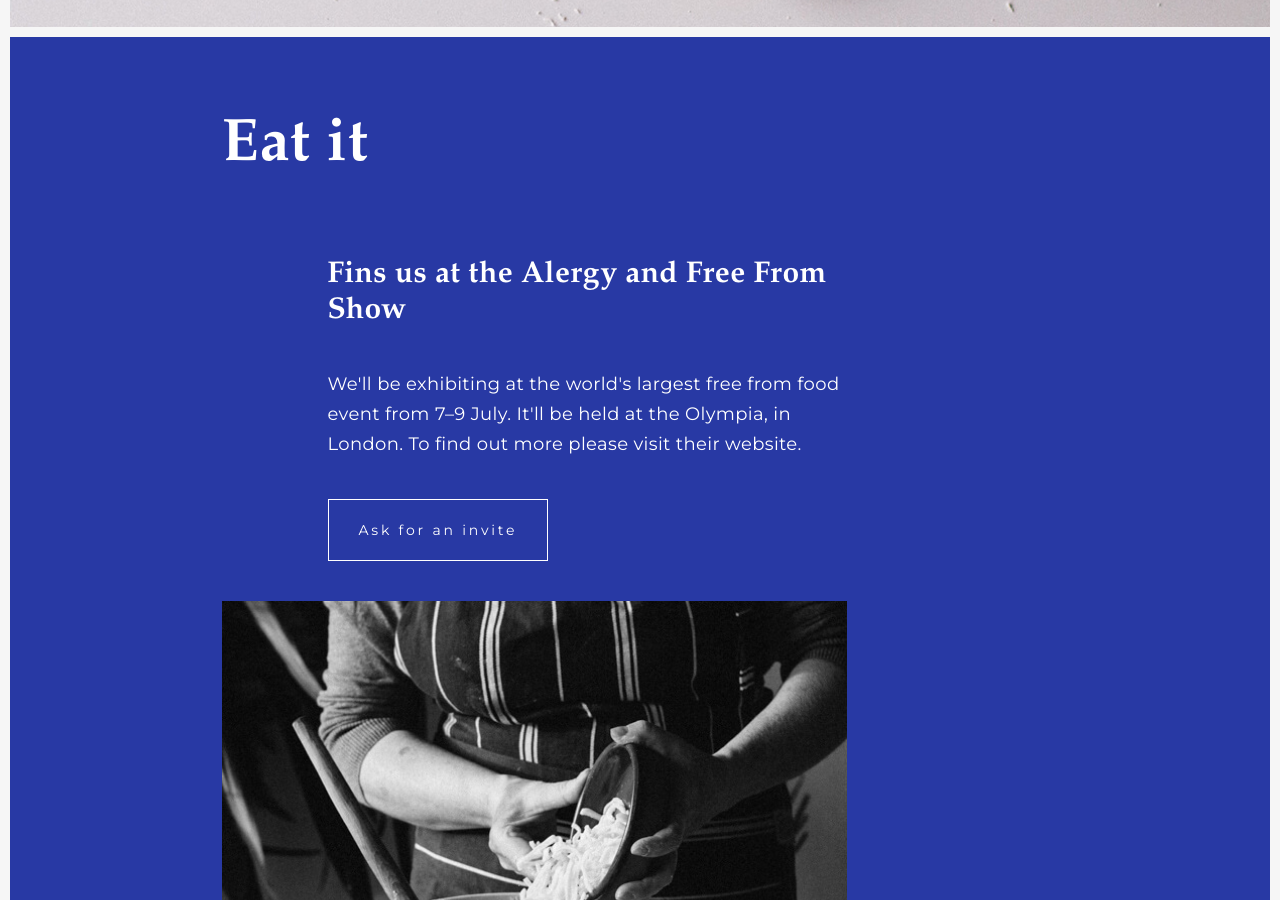
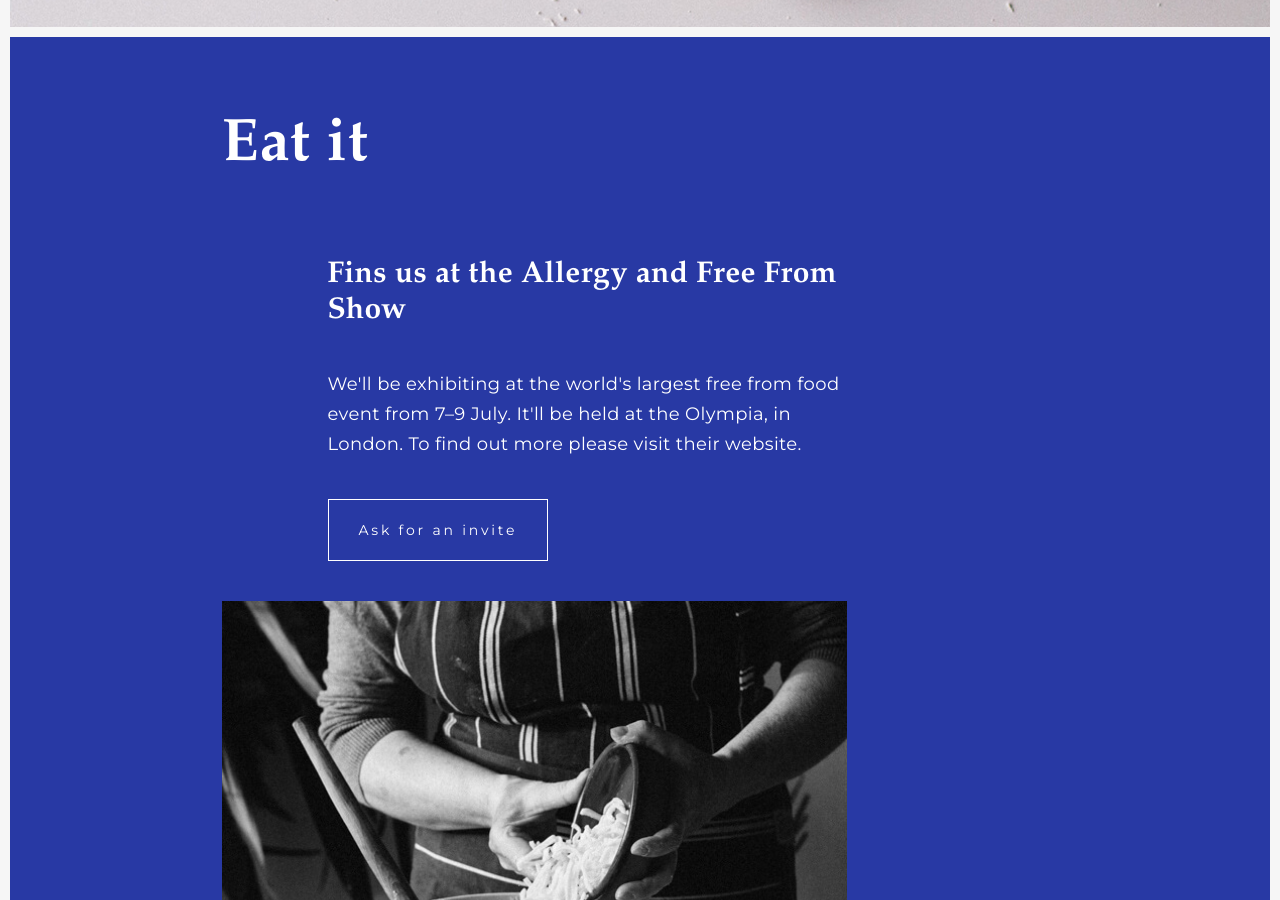
Before and after one commit to peduarte/dona-rita, a Jekyll site: the page built from index.html, in a window 1280 px wide and 900 px high, scrolled down 2363 px. Built offline with Jekyll 4.4.1, drawn with Linux system fonts in a browser that asks for light colours.

Commit message:
Update eat.liquid

```diff
--- a/_includes/eat.liquid
+++ b/_includes/eat.liquid
@@ -6,7 +6,7 @@
 
 <div class="grid">
 	<div class="col md-7 lg-5 md-push-1 lg-push-3">
-		<h3>Fins us at the Alergy and Free From Show</h3>
+		<h3>Fins us at the Allergy and Free From Show</h3>
 		<p>We'll be exhibiting at the world's largest free from food event from 7–9 July. It'll be held at the Olympia, in London. To find out more please visit <a href="http://www.allergyshow.co.uk/london/" target="_blank">their website</a>.</p>
 		<p><a href="mailto:oi@donarita.co.uk" class="button">Ask for an invite</a></p>
 		<!--<h3>Find us at Old Street Station</h3>
```
